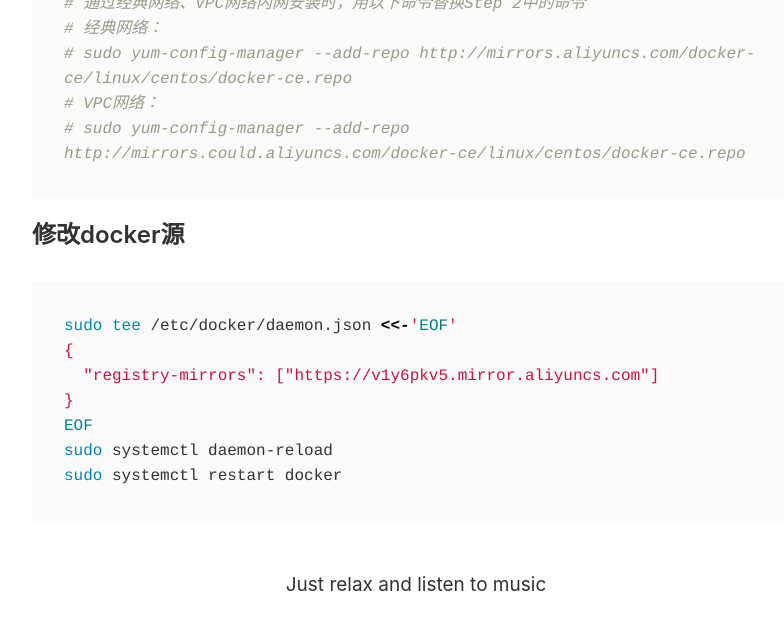
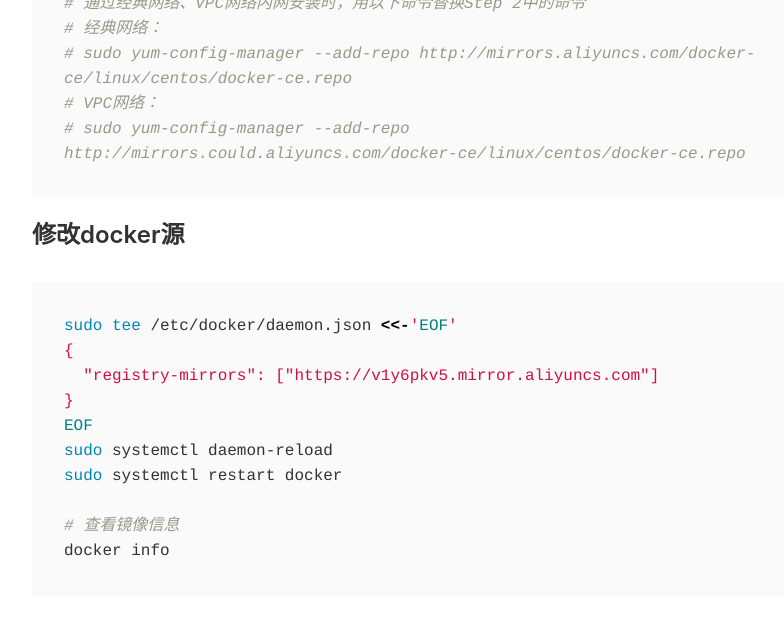
Before and after one commit to Lovecanon/lovecanon.github.io, a Jekyll site: the page built from _posts/2020-10-19-docker-ce-jenkins安装.md, in a window 1280 px wide and 900 px high, scrolled down 1396 px, cut to the strip 0-629 px from the top of the window. Shown: the whole strip, without its empty margins (224-1008 px from the left). Built offline with Jekyll 4.4.1, drawn with Linux system fonts in a browser that asks for light colours; our own code applies the rules of GitHub Pages for plain Markdown files.

Commit message:
Update 2020-10-19-docker-ce-jenkins安装.md

````diff
--- a/_posts/2020-10-19-docker-ce-jenkins安装.md
+++ b/_posts/2020-10-19-docker-ce-jenkins安装.md
@@ -50,4 +50,7 @@ sudo tee /etc/docker/daemon.json <<-'EOF'
 EOF
 sudo systemctl daemon-reload
 sudo systemctl restart docker
+
+# 查看镜像信息
+docker info
 ```
````
